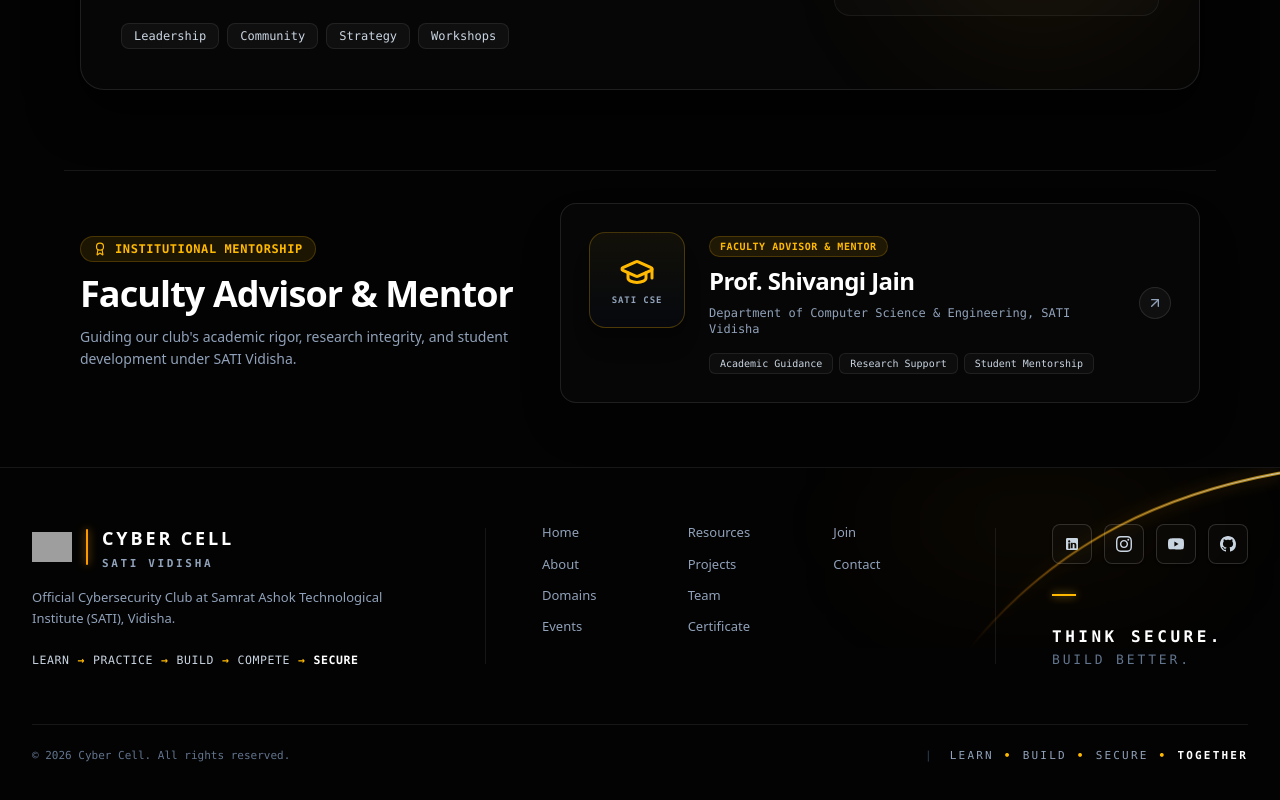
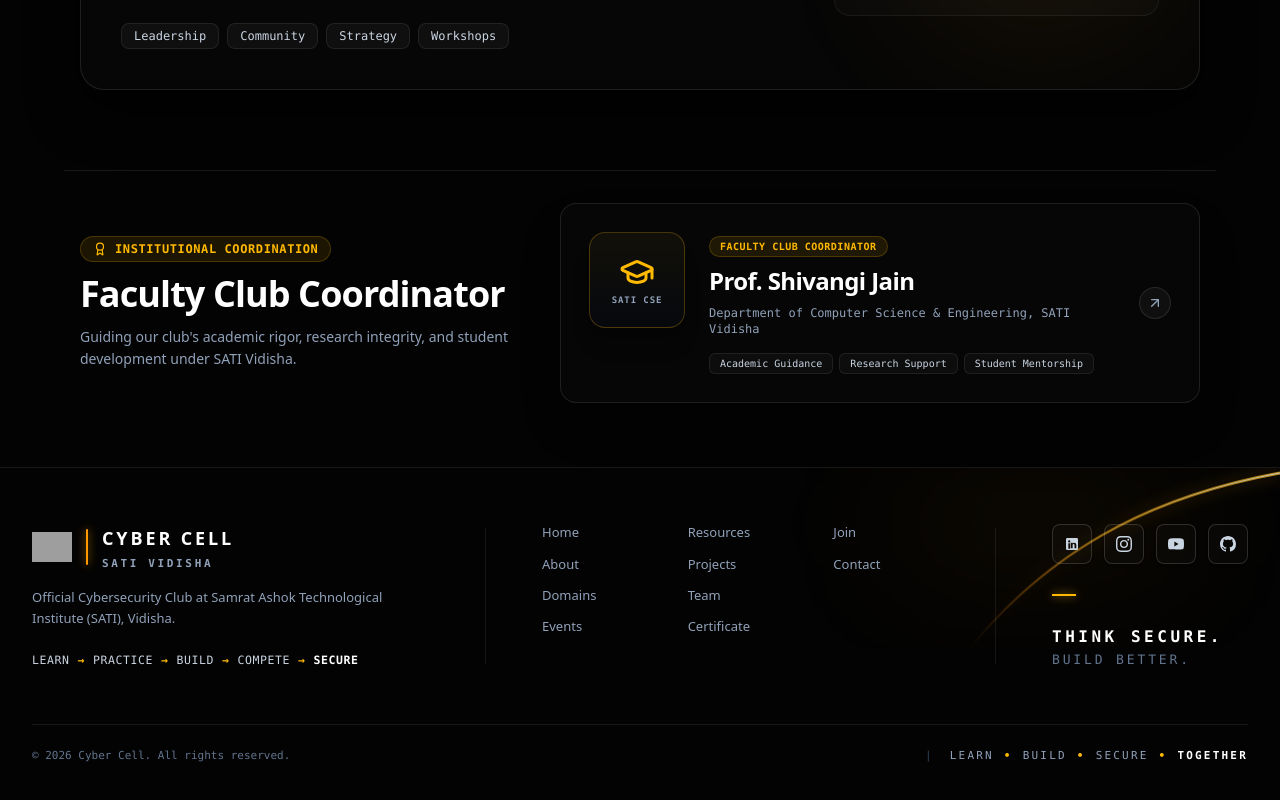
Before and after one commit to cybercellsati/Cyber-Cell, a Next.js app: page /team in a window 1280 px wide. Shown: the part 1215-2015 px from the top of the page. Built offline with nearby package versions, Linux system fonts and the light colour scheme; no server answers; grey boxes are pictures that could not be loaded; a web font is replaced by a local one.

Commit message:
fix(team): update Prof. Shivangi Jain title to Faculty Club Coordinator

```diff
--- a/app/team/page.tsx
+++ b/app/team/page.tsx
@@ -760,7 +760,7 @@
         </section>
 
         {/* ========================================================
-            4. FACULTY ADVISOR & MENTOR SECTION
+            4. FACULTY CLUB COORDINATOR SECTION
            ======================================================== */}
         <section className="w-full max-w-6xl mx-auto px-4 pt-8 pb-16 border-t border-white/[0.08]">
           <div className="grid grid-cols-1 lg:grid-cols-12 gap-8 items-center">
@@ -768,11 +768,11 @@
             <div className="lg:col-span-5 space-y-3">
               <div className="inline-flex items-center gap-2 px-3 py-1 rounded-full bg-amber-400/10 border border-amber-400/20 text-amber-400 text-xs font-mono uppercase tracking-wider font-semibold">
                 <Award className="w-3.5 h-3.5" />
-                <span>INSTITUTIONAL MENTORSHIP</span>
+                <span>INSTITUTIONAL COORDINATION</span>
               </div>
 
               <h2 className="text-3xl sm:text-4xl font-extrabold tracking-tight text-white">
-                Faculty Advisor &amp; Mentor
+                Faculty Club Coordinator
               </h2>
 
               <p className="text-xs sm:text-sm text-slate-400 font-light leading-relaxed max-w-md">
@@ -794,7 +794,7 @@
                 {/* Info */}
                 <div className="flex-1 text-center sm:text-left space-y-2">
                   <span className="inline-block px-2.5 py-0.5 rounded-full text-[10px] font-mono tracking-wider uppercase font-semibold bg-amber-400/10 text-amber-400 border border-amber-400/20">
-                    FACULTY ADVISOR &amp; MENTOR
+                    FACULTY CLUB COORDINATOR
                   </span>
 
                   <h3 className="text-xl sm:text-2xl font-bold text-white tracking-tight">
@@ -822,7 +822,7 @@
                 <a
                   href="mailto:shivangijain@satiengg.in"
                   className="w-8 h-8 rounded-full bg-white/[0.04] border border-white/10 flex items-center justify-center text-slate-400 group-hover:text-amber-400 group-hover:border-amber-400/40 transition-colors shrink-0 self-start sm:self-center"
-                  title="Contact Faculty Advisor"
+                  title="Contact Faculty Club Coordinator"
                 >
                   <ArrowUpRight className="w-4 h-4" />
                 </a>
--- a/data/team.ts
+++ b/data/team.ts
@@ -106,7 +106,7 @@
 export const facultyAdvisor: TeamMember = {
   id: "faculty-advisor",
   name: "Prof. Shivangi Jain",
-  role: "Faculty Advisor & Mentor",
+  role: "Faculty Club Coordinator",
   category: "Faculty Advisor",
   department: "Department of Computer Science & Engineering, SATI Vidisha",
   bio: "Guiding institutional compliance, academic ethics, technical research, and student mentorship at SATI Vidisha.",
```
